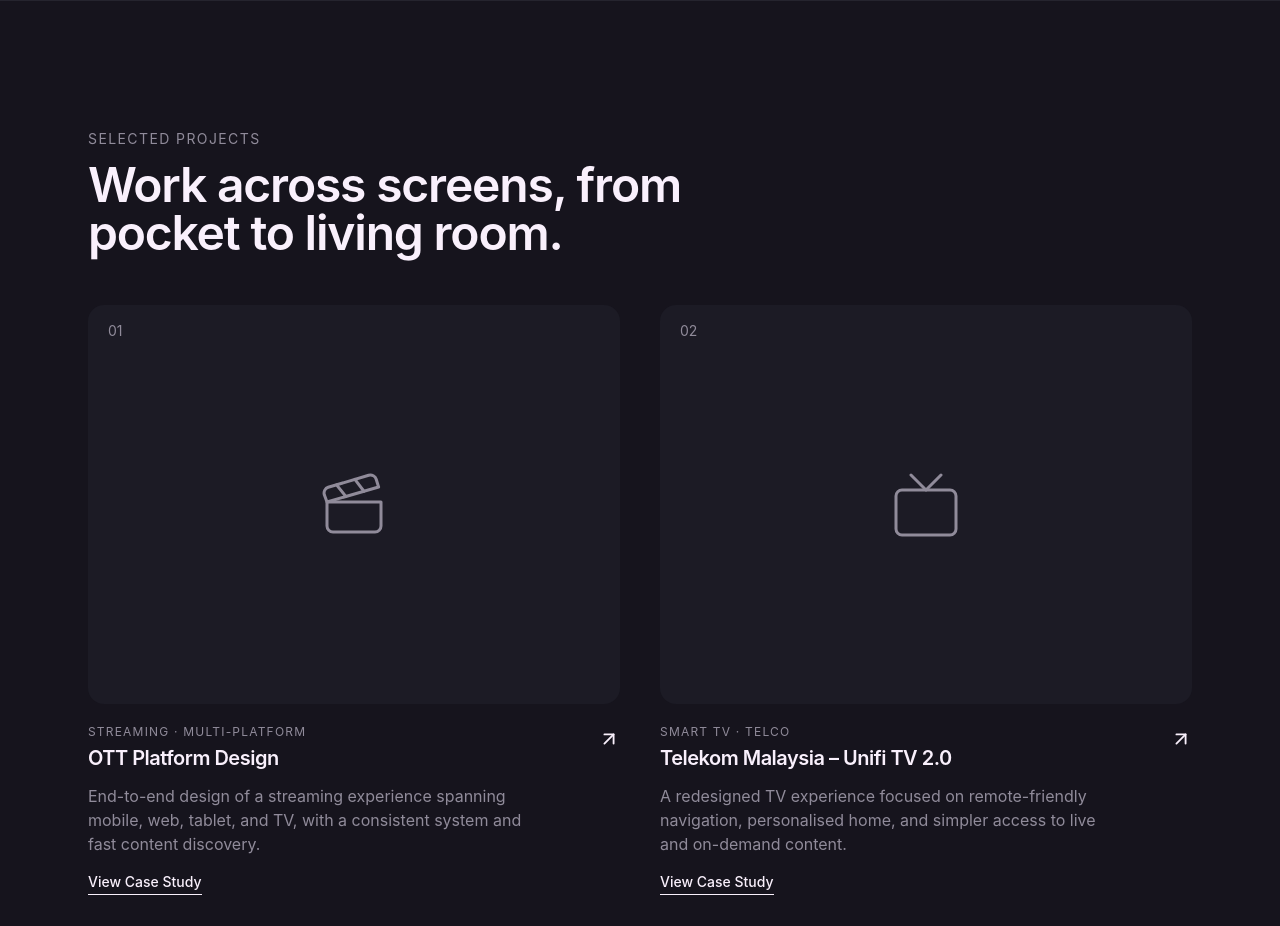
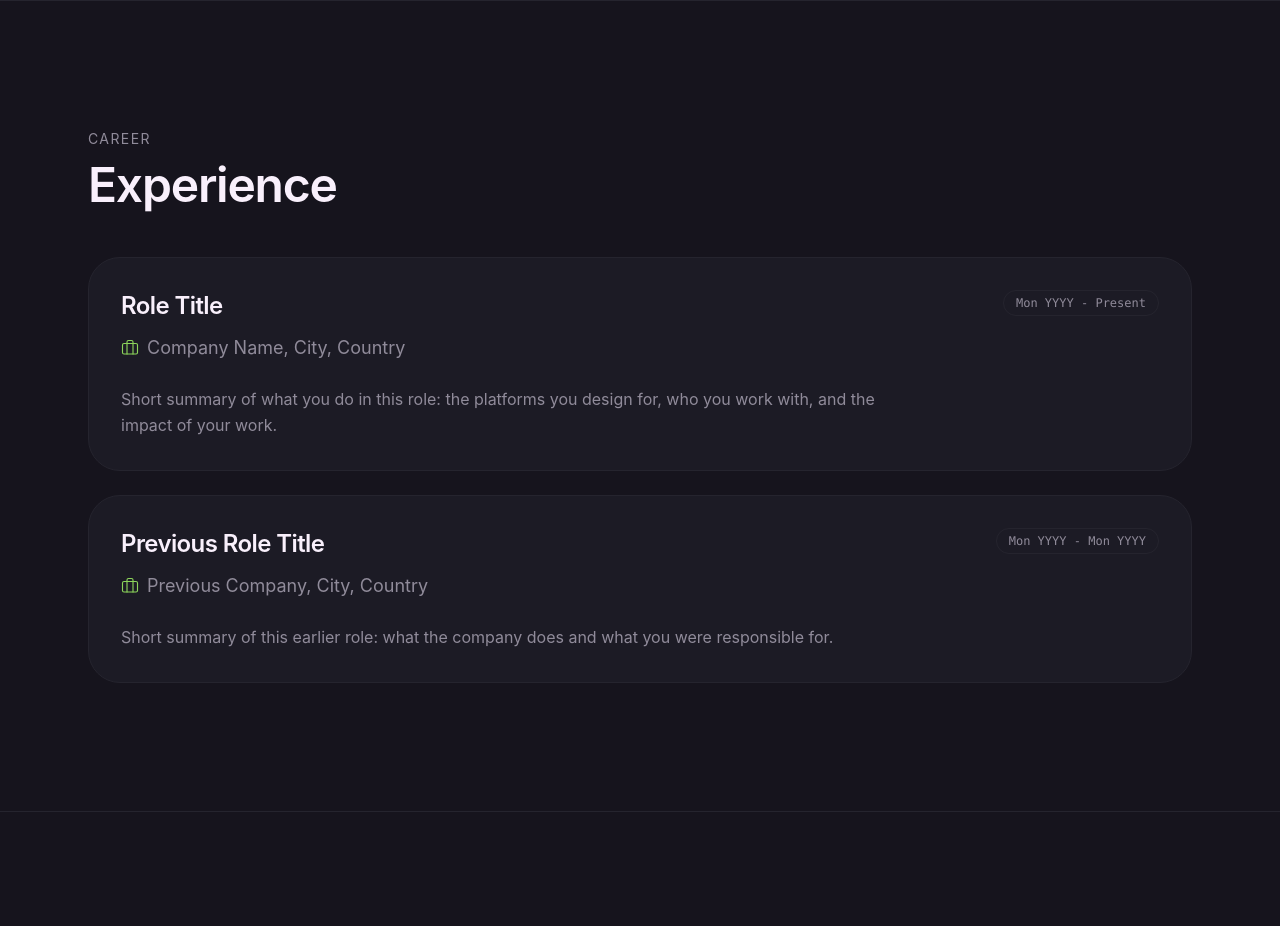
Before and after one commit to paidivishwas/portfoilo-website, a React (Vite) app: page / in a window 1280 px wide. Shown: the part 1440-2366 px from the top of the page. Built offline with nearby package versions, Linux system fonts and the light colour scheme.

Commit message:
experience

```diff
--- a/src/App.jsx
+++ b/src/App.jsx
@@ -1,6 +1,7 @@
 import Navbar from './components/Navbar'
 import Hero from './components/Hero'
 import About from './components/About'
+import Experience from './components/Experience'
 import Projects from './components/Projects'
 import Skills from './components/Skills'
 import Contact from './components/Contact'
@@ -18,6 +19,7 @@ export default function App() {
       <main>
         <Hero />
         <About />
+        <Experience />
         <Projects />
         <Skills />
       </main>
--- /dev/null
+++ b/src/components/Experience.jsx
@@ -0,0 +1,33 @@
+import { Briefcase } from 'lucide-react'
+import Section from './Section'
+import Reveal from './Reveal'
+import { experience } from '../data/content'
+
+export default function Experience() {
+  return (
+    <Section id="experience" label="Career" title="Experience">
+      <ul className="space-y-6">
+        {experience.map((job, i) => (
+          <li key={`${job.role}-${job.period}`}>
+            <Reveal delay={i * 0.1}>
+              <article className="rounded-[2rem] border border-line bg-tile p-6 md:p-8">
+                <div className="flex flex-wrap items-start justify-between gap-x-4 gap-y-3">
+                  <h3 className="text-xl font-semibold tracking-tight md:text-2xl">{job.role}</h3>
+                  <span className="rounded-full border border-line px-3 py-1 font-mono text-xs text-mute">
+                    {job.period}
+                  </span>
+                </div>
+                <p className="mt-3 flex items-center gap-2 text-mute md:text-lg">
+                  {/* Company logo placeholder: swap for an <img> when you have one */}
+                  <Briefcase size={18} strokeWidth={1.5} className="shrink-0 text-accent" />
+                  {job.company}
+                </p>
+                <p className="mt-6 max-w-3xl leading-relaxed text-mute">{job.description}</p>
+              </article>
+            </Reveal>
+          </li>
+        ))}
+      </ul>
+    </Section>
+  )
+}
--- a/src/data/content.js
+++ b/src/data/content.js
@@ -62,3 +62,21 @@ export const socials = [
   { label: 'Instagram', href: '#' },
   { label: 'X', href: '#' },
 ]
+
+// TODO: replace with your real roles (newest first)
+export const experience = [
+  {
+    role: 'Role Title',
+    company: 'Company Name, City, Country',
+    period: 'Mon YYYY - Present',
+    description:
+      'Short summary of what you do in this role: the platforms you design for, who you work with, and the impact of your work.',
+  },
+  {
+    role: 'Previous Role Title',
+    company: 'Previous Company, City, Country',
+    period: 'Mon YYYY - Mon YYYY',
+    description:
+      'Short summary of this earlier role: what the company does and what you were responsible for.',
+  },
+]
```
Also changed, not shown: 1 other file (tests, documents, lock files or other folders).
